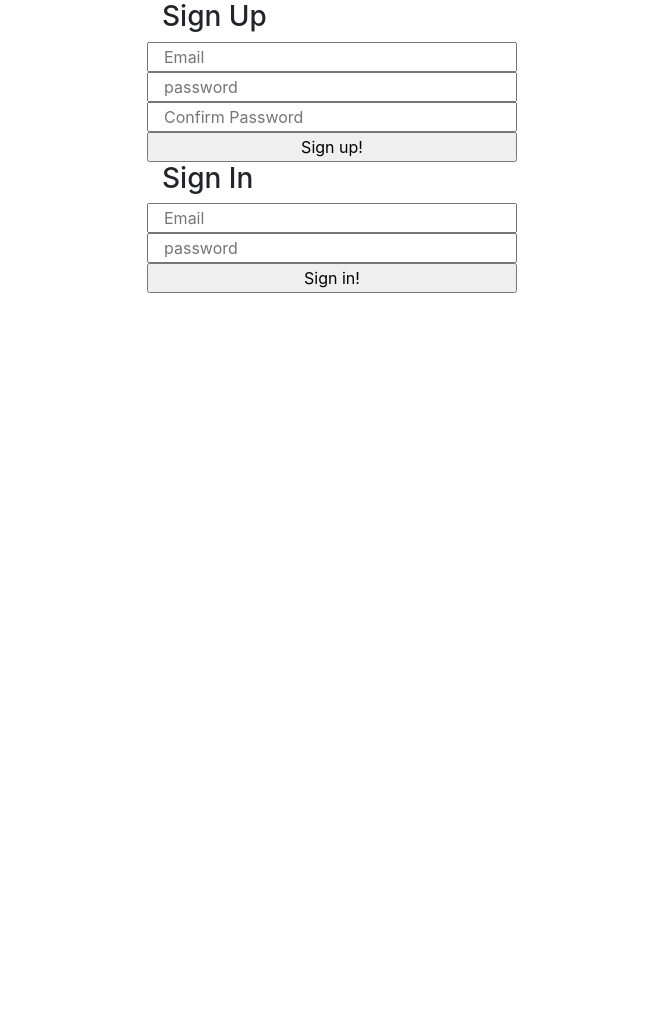
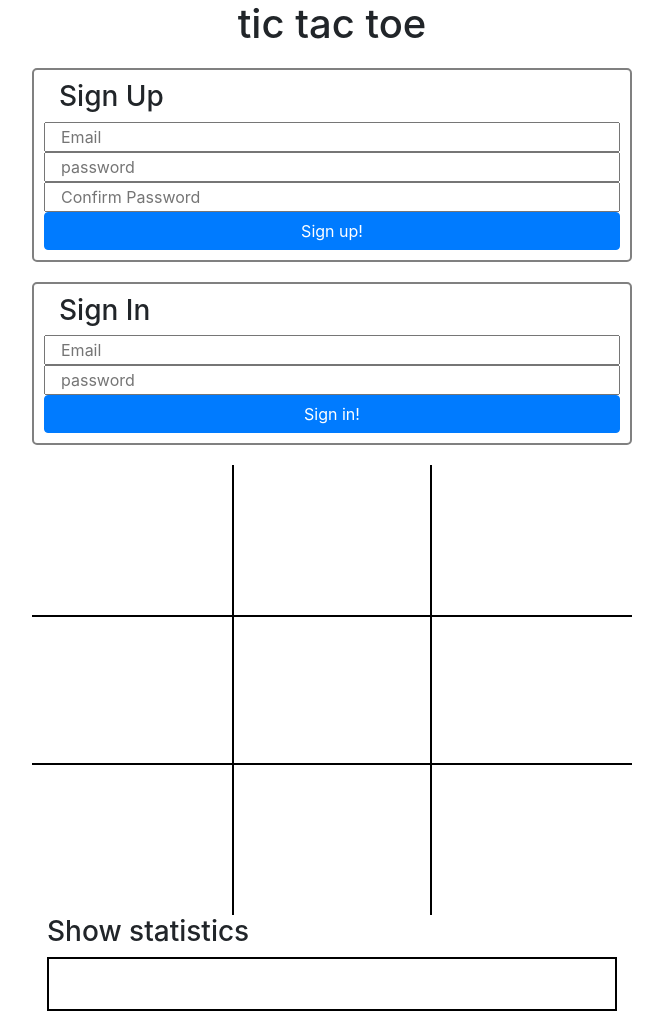
Before and after one commit to shaider0/Tic-Tac-Toe-Game, a website built with webpack: page index.html in a window 1280 px wide. Shown: the whole page, without its empty margins (308-971 px from the left). Before the commit the page ends 800 px from the top, so only its background shows below. Built offline with nearby package versions, Linux system fonts and the light colour scheme.

Commit message:
add minor styles

```diff
--- a/assets/scripts/app.js
+++ b/assets/scripts/app.js
@@ -10,7 +10,7 @@ const gameEvents = require('./game/events.js')
 
 $(() => {
   $('#sign-out').hide()
-  $('#game-board').hide()
+  // $('#game-board').hide()
   $('#change-password').hide()
   $('#play-again').hide()
   events.addHandlers()
--- a/assets/styles/index.scss
+++ b/assets/styles/index.scss
@@ -3,18 +3,41 @@
 .header {
   text-align: center;
 }
+
 .container {
-  width: 400px;
+  width: 600px;
+}
+
+.box {
+  text-align: center;
+  padding-top: 25px;
+  height: 150px;
+  font-size: 70px;
+}
+
+#statistics {
+  border: 2px solid black;
+  padding-top: 50px;
 }
 
 .one, .four, .seven {
   border-left: 2px solid black;
   border-right: 2px solid black;
-  padding: 30px;
 }
 
 .three, .four, .five {
   border-top: 2px solid black;
   border-bottom: 2px solid black;
-  padding: 30px;
 }
+
+.row-1, .row-2, .row-3 {
+  display: flex;
+  justify-content: center;
+}
+
+#sign-in, #sign-up {
+  border: 2px solid gray;
+  border-radius: 5px;
+  margin: 20px auto;
+  padding: 10px;
+}
--- a/index.html
+++ b/index.html
@@ -12,13 +12,13 @@
       <script src="public/application.js" type="text/javascript" charset="utf-8" defer></script>
     </head>
     <body>
-
+      <h1 class="header">tic tac toe</h1>
       <form id="sign-up" class="container">
         <h3 class="col-12 sign-up-header">Sign Up</h3>
         <input required class="col-12" type="email" name="credentials[email]" placeholder="Email">
         <input required class="col-12" type="password" name="credentials[password]" placeholder="password">
         <input required class="col-12" type="password" name="credentials[password_confirmation]" placeholder="Confirm Password">
-        <input class="col-12" type="submit" value="Sign up!">
+        <input class="col-12 btn btn-primary" type="submit" value="Sign up!">
         <!-- <p>Already registered?</p>
         <button>Click here to sign in</button> -->
       </form>
@@ -27,7 +27,7 @@
         <h3 class="col-12 sign-in-header">Sign In</h3>
         <input required class="col-12" type="email" name="credentials[email]" placeholder="Email">
         <input required class="col-12" type="password" name="credentials[password]" placeholder="password">
-        <input class="col-12" type="submit" value="Sign in!">
+        <input class="col-12 btn btn-primary" type="submit" value="Sign in!">
         <!-- <p>First time here?</p>
         <button>Click to sign up</button> -->
       </form>
@@ -45,7 +45,6 @@
       </form>
 
       <div id="game-board" class="container">
-        <h1 class="header">T1C TAC T0E</h1>
         <div class="row">
           <div class="col-4 box zero"></div>
           <div class="col-4 box one"></div>
@@ -62,6 +61,11 @@
           <div class="col-4 box eight"></div>
         </div>
 
+        <div>
+          <h3>Show statistics</h3>
+          <p id="statistics"></p>
+        </div>
+
         <button id="play-again">Play Again</button>
       </div>
 
```
